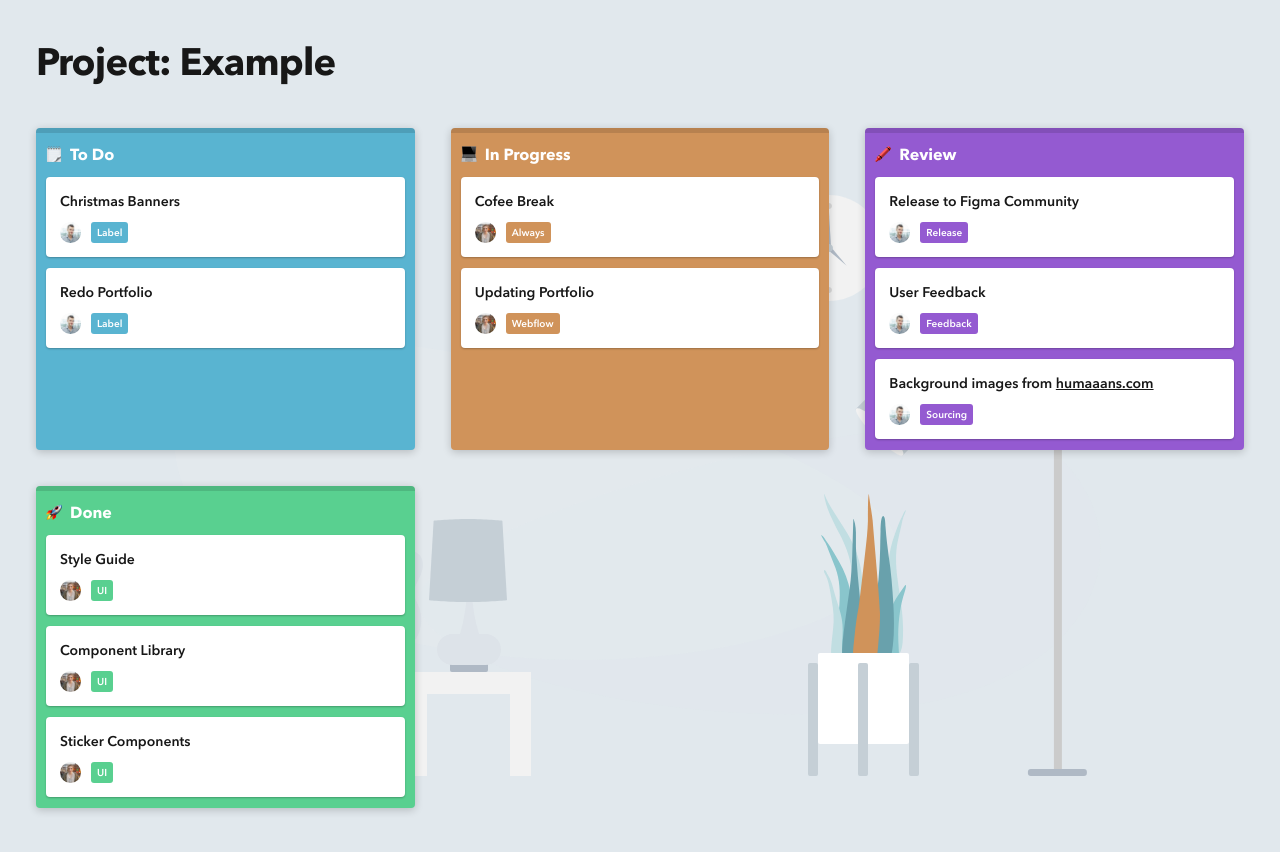
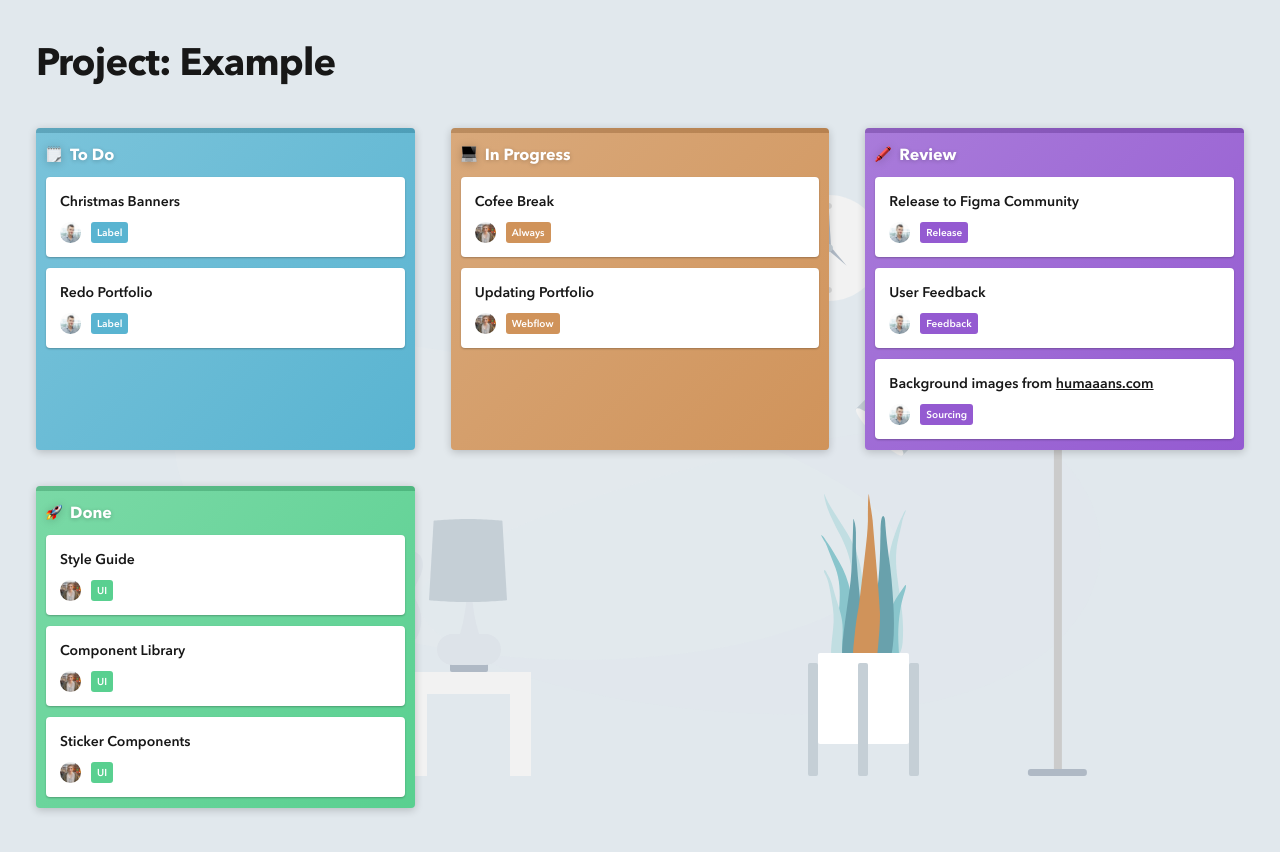
Before and after one commit to ivankprod/mxm-kanban, a React (Vite) app: page / in a window 1280 px wide. Shown: the top 852 px of the page. Built offline with nearby package versions, Linux system fonts and the light colour scheme.

Commit message:
feat(layout): add gradient background to cards

```diff
--- a/src/components/Card/Card.scss
+++ b/src/components/Card/Card.scss
@@ -1,11 +1,11 @@
 @import "core/styles/base";
 
 .card {
-    display: flex;
-    flex-direction: column;
+	display: flex;
+	flex-direction: column;
 	gap: 11px;
 
-    min-width: 312px;
+	min-width: 312px;
 
 	padding: 11px 10px;
 
@@ -18,7 +18,12 @@
 
 	box-shadow: 0px 2px 8px 0px #00000033;
 
-	@include colorSetWithBackgroundImage(background-color, $statusColors, ".status__icon");
+	@include linearGradientSet_WithBackgroundImageForSubclass(
+		background-image,
+		-45deg,
+		$statusColors,
+		".status__icon"
+	);
 
 	@media screen and (width <= 768px) {
 		min-width: unset;
@@ -32,6 +37,8 @@
 		font-weight: 650;
 		line-height: 21.86px;
 
+		text-shadow: 0 1px 4px #00000036;
+
 		& .status__icon {
 			margin-right: 8px;
 
@@ -39,6 +46,8 @@
 			width: 16px;
 
 			margin-top: -2px;
+
+			filter: drop-shadow(0 1px 4px #00000036);
 		}
 	}
 }
--- a/src/styles/_base.scss
+++ b/src/styles/_base.scss
@@ -1,3 +1,5 @@
+@use "sass:color";
+
 $theme-light-color-text: #171717;
 $theme-light-color-background: #e1e8ed;
 
@@ -10,7 +12,7 @@ $statusColors: (
 	todo: $theme-light-color-status-todo,
 	in-progress: $theme-light-color-status-in-progress,
 	review: $theme-light-color-status-review,
-	done: $theme-light-color-status-done
+	done: $theme-light-color-status-done,
 );
 
 @mixin colorSet($property, $colorMap) {
@@ -23,7 +25,25 @@ $statusColors: (
 	}
 }
 
-@mixin colorSetWithBackgroundImage($property, $colorMap, $selector) {
+@mixin linearGradientSet($property, $angle, $colorMap) {
+	&_color {
+		@each $item, $color in $colorMap {
+			&_#{$item} {
+				#{$property}: linear-gradient(
+					$angle,
+					$color,
+					color.scale($color, $lightness: 20%)
+				);
+			}
+		}
+	}
+}
+
+@mixin colorSet_WithBackgroundImageForSubclass(
+	$property,
+	$colorMap,
+	$selector
+) {
 	&_color {
 		@each $item, $color in $colorMap {
 			&_#{$item} {
@@ -36,3 +56,26 @@ $statusColors: (
 		}
 	}
 }
+
+@mixin linearGradientSet_WithBackgroundImageForSubclass(
+	$property,
+	$angle,
+	$colorMap,
+	$selector
+) {
+	&_color {
+		@each $item, $color in $colorMap {
+			&_#{$item} {
+				#{$property}: linear-gradient(
+					$angle,
+					$color,
+					color.scale($color, $lightness: 20%)
+				);
+
+				& #{$selector} {
+					background-image: url("core/assets/images/#{$item}.png");
+				}
+			}
+		}
+	}
+}
```
